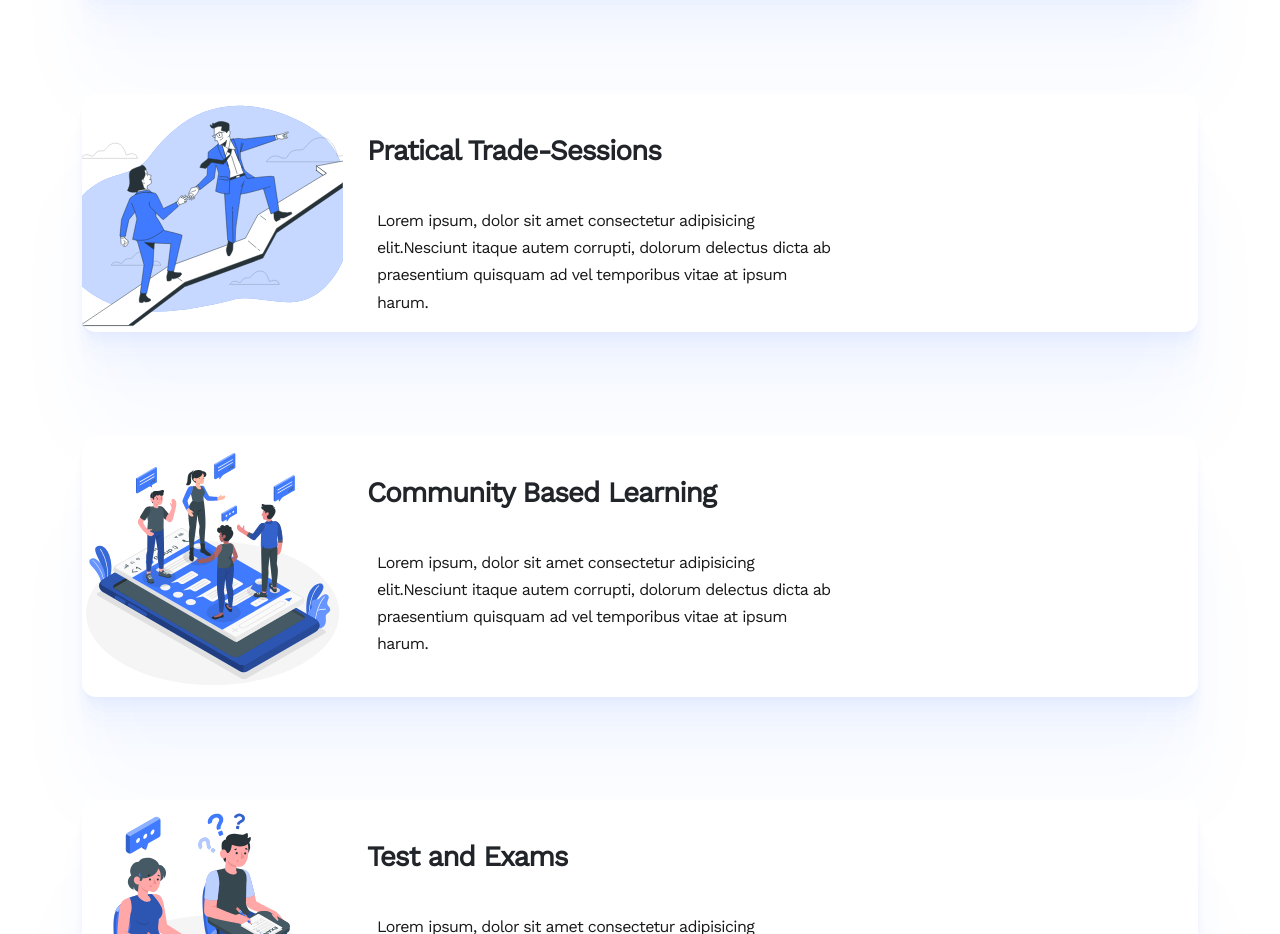
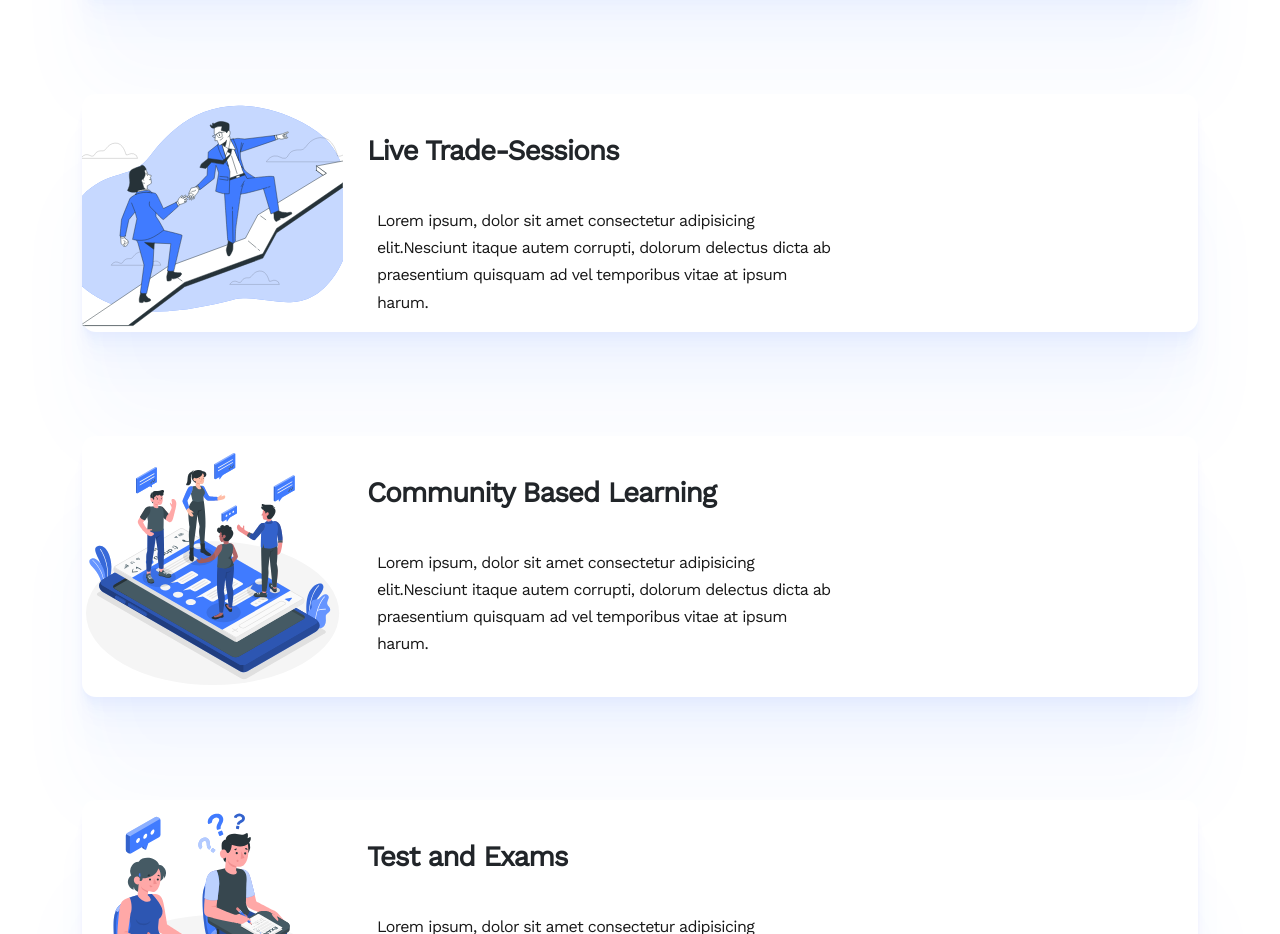
Before and after one commit to TEE2DWHY/TeamDefi, a React (Create React App) app: page /financial-markets in a window 1280 px wide. Shown: the part 2160-3094 px from the top of the page. Built offline with nearby package versions, Linux system fonts and the light colour scheme.

Commit message:
made changes on the financial market page

```diff
--- a/src/pages/Forex.js
+++ b/src/pages/Forex.js
@@ -94,7 +94,7 @@ const Forex = () => {
                             <img className="prov-img2" src="backtesting.svg" alt="provide1" />
                         </div>
                         <div className="col-lg-9">
-                            <h3 className="provision-h3">Pratical Trade-Sessions</h3>
+                            <h3 className="provision-h3">Live Trade-Sessions</h3>
                             <p className="provision-p col-lg-7">Lorem ipsum, dolor sit amet consectetur adipisicing elit.Nesciunt itaque autem corrupti, dolorum delectus dicta ab praesentium quisquam ad vel temporibus vitae at ipsum harum.</p>
                         </div>
                     </div>
```
